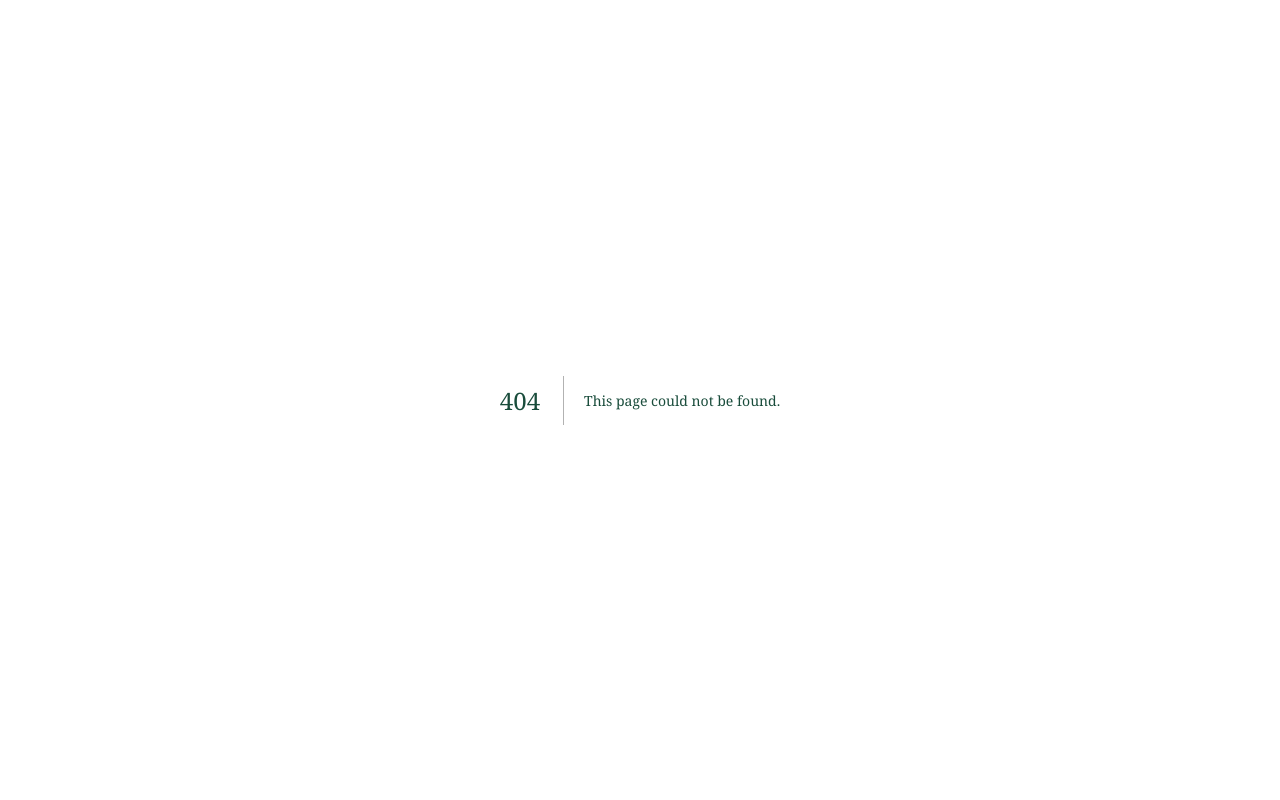
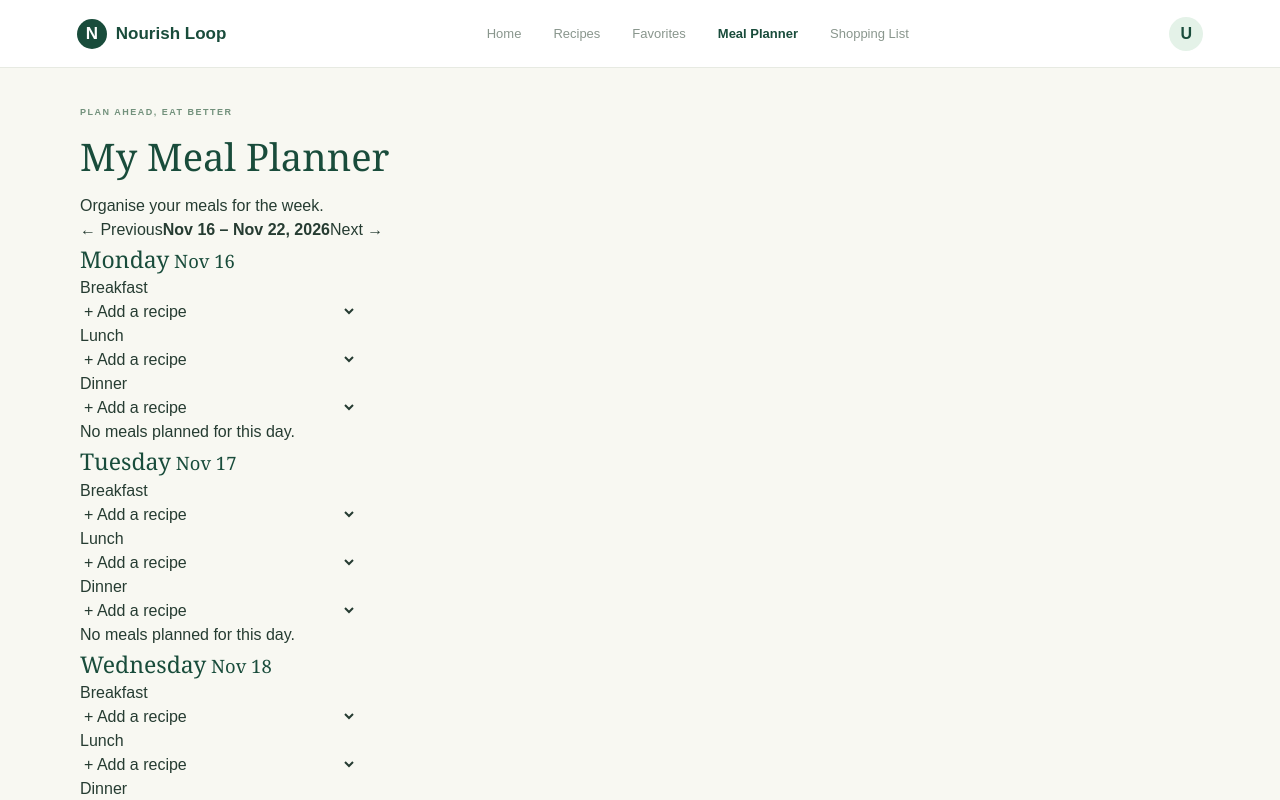
Before and after one commit to sasharity/NourishLoop, a Next.js app: page /meal-planner in a window 1280 px wide. Before the commit this address had no page. Shown: the top 800 px of the page. Built offline with nearby package versions, Linux system fonts and the light colour scheme.

Commit message:
Created weekly planner layout

```diff
--- /dev/null
+++ b/src/app/meal-planner/page.tsx
@@ -0,0 +1,192 @@
+
+"use client";
+
+import { useEffect, useState } from "react";
+import Navbar from "@/components/Navbar";
+import { recipes } from "@/data/recipes";
+
+const mealTypes = ["Breakfast", "Lunch", "Dinner"] as const;
+type MealType = (typeof mealTypes)[number];
+
+type Meal = {
+  id: string;
+  recipeId: string;
+  date: string;
+  type: MealType;
+};
+
+const STORAGE_KEY = "nourish-loop-meal-plan";
+
+const dateKey = (date: Date) =>
+  `${date.getFullYear()}-${String(date.getMonth() + 1).padStart(2, "0")}-${String(date.getDate()).padStart(2, "0")}`;
+
+function getMonday(date: Date) {
+  const monday = new Date(date);
+  monday.setDate(date.getDate() - ((date.getDay() + 6) % 7));
+  monday.setHours(0, 0, 0, 0);
+  return monday;
+}
+
+export default function MealPlannerPage() {
+  const [week, setWeek] = useState(() => getMonday(new Date()));
+  const [meals, setMeals] = useState<Meal[]>([]);
+  const [loaded, setLoaded] = useState(false);
+
+  useEffect(() => {
+    try {
+      const saved = localStorage.getItem(STORAGE_KEY);
+      if (saved) setMeals(JSON.parse(saved));
+    } catch {
+      console.error("Could not load meal plan.");
+    }
+    setLoaded(true);
+  }, []);
+
+  useEffect(() => {
+    if (loaded) {
+      localStorage.setItem(STORAGE_KEY, JSON.stringify(meals));
+    }
+  }, [meals, loaded]);
+
+  const days = Array.from({ length: 7 }, (_, i) => {
+    const date = new Date(week);
+    date.setDate(week.getDate() + i);
+    return date;
+  });
+
+  function addMeal(date: string, type: MealType, recipeId: string) {
+    if (!recipeId) return;
+
+    setMeals((current) => [
+      ...current,
+      { id: crypto.randomUUID(), date, type, recipeId },
+    ]);
+  }
+
+  function moveMeal(id: string, date: string, type: MealType) {
+    setMeals((current) =>
+      current.map((meal) =>
+        meal.id === id ? { ...meal, date, type } : meal
+      )
+    );
+  }
+
+  function removeMeal(id: string) {
+    setMeals((current) => current.filter((meal) => meal.id !== id));
+  }
+
+  if (!loaded) return <p>Loading planner...</p>;
+
+  return (
+    <>
+      <Navbar />
+
+      <main className="page-container meal-planner">
+        <header>
+          <span className="eyebrow">PLAN AHEAD, EAT BETTER</span>
+          <h1>My Meal Planner</h1>
+          <p>Organise your meals for the week.</p>
+        </header>
+
+        <div className="week-nav">
+          <button onClick={() => setWeek(new Date(week.getFullYear(), week.getMonth(), week.getDate() - 7))}>
+            ← Previous
+          </button>
+          <strong>
+            {days[0].toLocaleDateString("en", { month: "short", day: "numeric" })}
+            {" – "}
+            {days[6].toLocaleDateString("en", { month: "short", day: "numeric", year: "numeric" })}
+          </strong>
+          <button onClick={() => setWeek(new Date(week.getFullYear(), week.getMonth(), week.getDate() + 7))}>
+            Next →
+          </button>
+        </div>
+
+        {days.map((day) => {
+          const date = dateKey(day);
+          const dayMeals = meals.filter((meal) => meal.date === date);
+
+          return (
+            <section className="planner-day" key={date}>
+              <h2>
+                {day.toLocaleDateString("en", { weekday: "long" })}
+                <small> {day.toLocaleDateString("en", { month: "short", day: "numeric" })}</small>
+              </h2>
+
+              {mealTypes.map((type) => {
+                const slotMeals = dayMeals.filter((meal) => meal.type === type);
+
+                return (
+                  <div className="meal-slot" key={type}>
+                    <h3>{type}</h3>
+
+                    {slotMeals.map((meal) => {
+                      const recipe = recipes.find((item) => item.id === meal.recipeId);
+                      if (!recipe) return null;
+
+                      return (
+                        <div className="planned-meal" key={meal.id}>
+                          <span>{recipe.title}</span>
+
+                          <select
+                            aria-label="Move meal to day"
+                            value={meal.date}
+                            onChange={(e) => moveMeal(meal.id, e.target.value, meal.type)}
+                          >
+                            {days.map((d) => (
+                              <option key={dateKey(d)} value={dateKey(d)}>
+                                {d.toLocaleDateString("en", { weekday: "short" })}
+                              </option>
+                            ))}
+                          </select>
+
+                          <select
+                            aria-label="Move meal to meal type"
+                            value={meal.type}
+                            onChange={(e) => moveMeal(meal.id, meal.date, e.target.value as MealType)}
+                          >
+                            {mealTypes.map((t) => (
+                              <option key={t}>{t}</option>
+                            ))}
+                          </select>
+
+                          <button onClick={() => removeMeal(meal.id)} aria-label="Remove meal">
+                            ×
+                          </button>
+                        </div>
+                      );
+                    })}
+
+                    <select
+                      aria-label={`Add ${type}`}
+                      defaultValue=""
+                      onChange={(e) => {
+                        addMeal(date, type, e.target.value);
+                        e.target.value = "";
+                      }}
+                    >
+                      <option value="">+ Add a recipe</option>
+                      {recipes.map((recipe) => (
+                        <option key={recipe.id} value={recipe.id}>
+                          {recipe.title}
+                        </option>
+                      ))}
+                    </select>
+                  </div>
+                );
+              })}
+
+              {dayMeals.length === 0 && (
+                <p className="empty-day">No meals planned for this day.</p>
+              )}
+            </section>
+          );
+        })}
+
+        <p className="planner-total">
+          {meals.filter((meal) => days.some((day) => dateKey(day) === meal.date)).length} meals planned this week
+        </p>
+      </main>
+    </>
+  );
+}
--- a/src/components/Navbar.tsx
+++ b/src/components/Navbar.tsx
@@ -8,7 +8,7 @@ const links = [
   { label: "Home", href: "/", icon: "⌂" },
   { label: "Recipes", href: "/recipes", icon: "▤" },
   { label: "Favorites", href: "/favorites", icon: "♡" },
-  { label: "Meal Planner", href: "/#meal-planner", icon: "▦" },
+  { label: "Meal Planner", href: "/meal-planner", icon: "▦" },
   { label: "Shopping List", href: "/#shopping-list", icon: "☷" },
 ];
 
```
Also changed, not shown: src/app/globals.css (line endings or trailing spaces).
